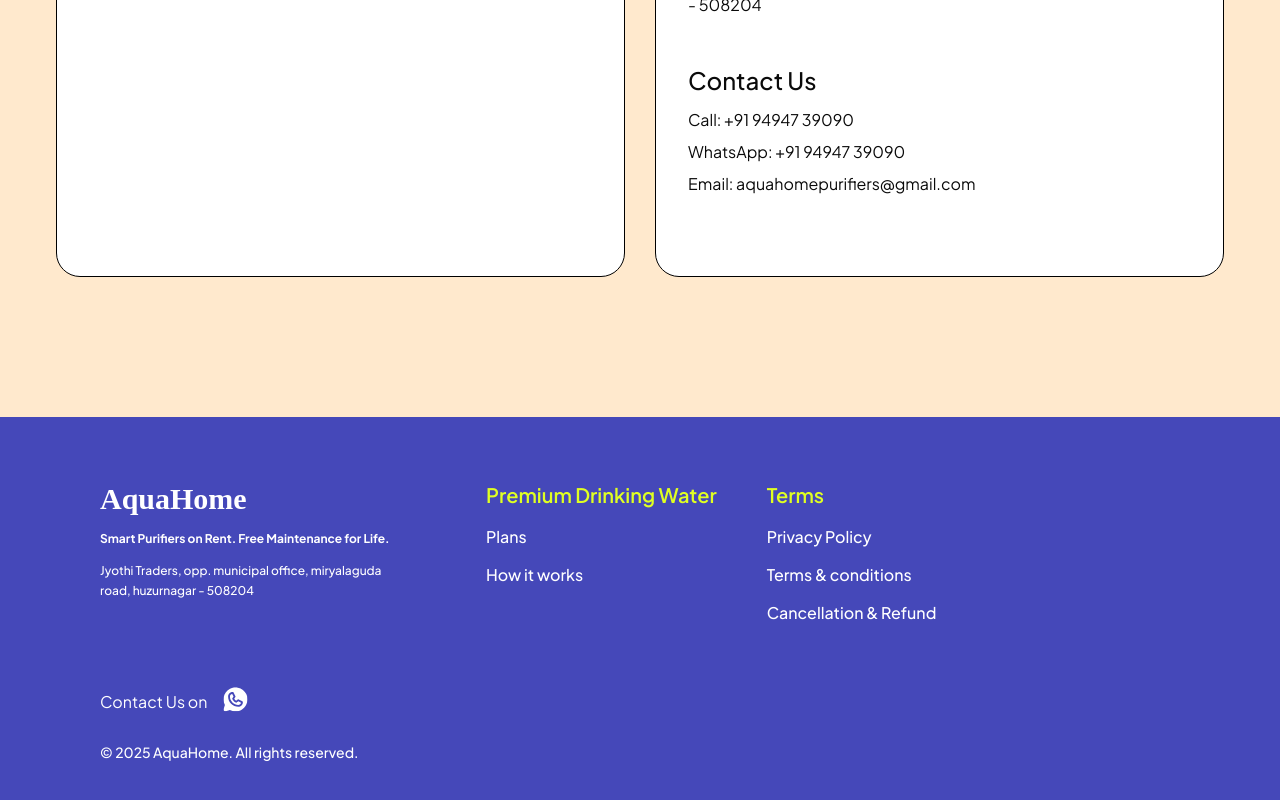
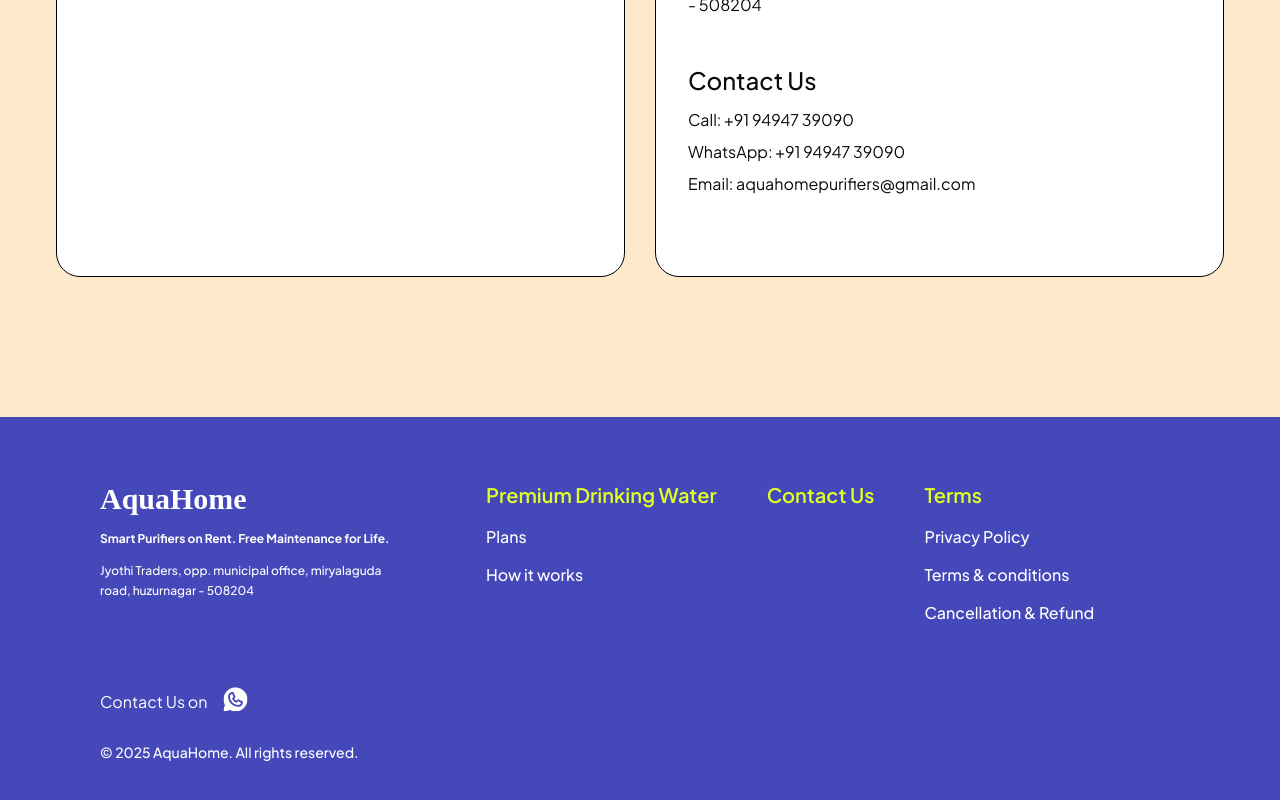
Before and after one commit to saicherry93479/AquaHome_Website, a React (Vite) app: page /contactus in a window 1280 px wide. Shown: the part 408-1208 px from the top of the page. Built offline with nearby package versions, Linux system fonts and the light colour scheme; no server answers; the database is empty; a web font is replaced by a local one.

Commit message:
added contact us

```diff
--- a/src/components/Footer.tsx
+++ b/src/components/Footer.tsx
@@ -53,17 +53,12 @@ const Footer = () => {
                     </div>
 
                 </div>
-                {/* <div>
-                    <h3 className="text-yellow text-xl font-semibold mb-[16px] cursor-pointer text-[#E0FF22]">
+                <div>
+                    <a href="/contactus" className="text-yellow text-xl font-semibold mb-[16px] cursor-pointer text-[#E0FF22]">
                         Contact Us
-                    </h3>
-                    <div
-                        id="FAQs"
-                        className="text-white font-medium mt-[14px] cursor-pointer block"
-                    >
-                        FAQs
-                    </div>
-                </div> */}
+                    </a>
+
+                </div>
                 <div>
                     <h3 className="text-yellow text-xl font-semibold mb-[16px] text-[#E0FF22]">Terms</h3>
                     <a
```
